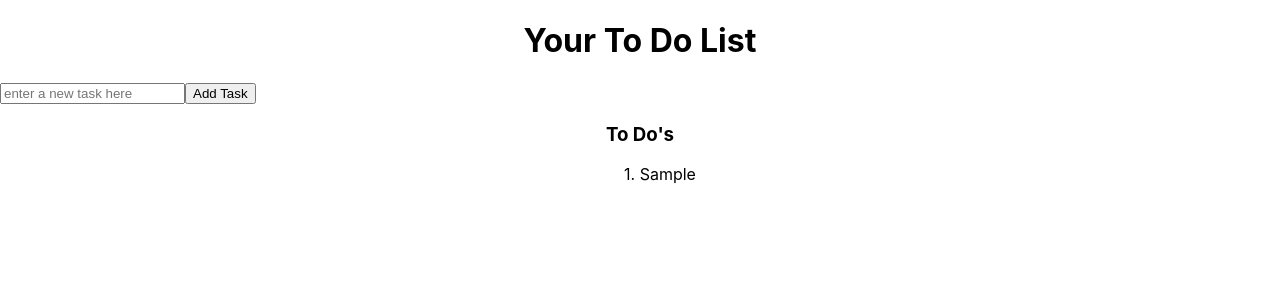
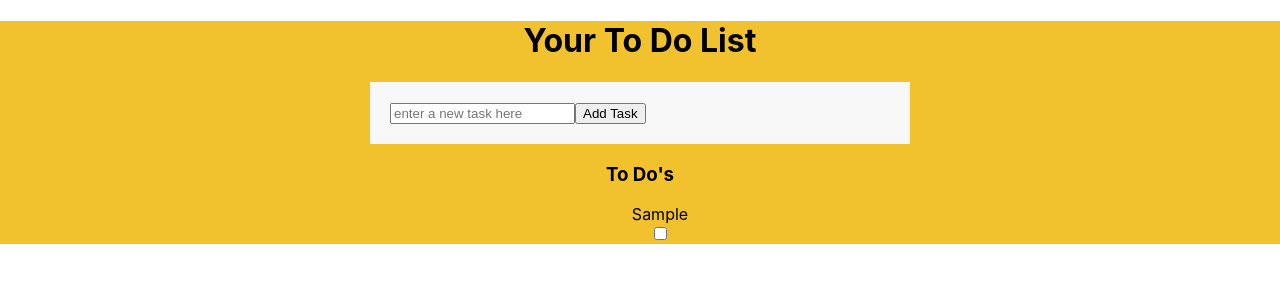
Before and after one commit to Anahisv23/Todo-List, a React (Create React App) app in the folder todo-list/: page / in a window 1280 px wide. Both pictures are taken after typing "Sample" into the empty fields and a click on the button "Add Task". Shown: the top 300 px of the page. Built offline with nearby package versions, Linux system fonts and the light colour scheme.

Commit message:
added checkbox functionality

```diff
--- a/todo-list/src/App.js
+++ b/todo-list/src/App.js
@@ -1,43 +1,82 @@
-import tasks from "./TasksData";
-import React, { useState, useEffect } from "react";
+// import tasks from "./TasksData";
+import React, { useState } from "react";
 
 function App() {
   const [tasksArr, setTasksArr] = useState([]);
-  const [input, setInput] = useState("")
-
+  const [input, setInput] = useState("");
+  const [isChecked, setIsChecked] = useState(false);
 
   const handleChange = (e) => {
-    if(e.target.name === "input"){
-      setInput(e.target.value)
+    if (e.target.name === "input") {
+      setInput(e.target.value);
     }
-  }
-
+  };
 
   const handleAdd = (e) => {
-    e.preventDefault()
-    let taskNumber = tasksArr.length + 1
-    let taskToAdd = {"id": taskNumber, "task": input, "complete": false }
-    setTasksArr((prev) =>
-      [...prev, taskToAdd]
-    )
-    setInput("")
-  }
+    e.preventDefault();
+    let taskNumber = tasksArr.length + 1;
+    let taskToAdd = { id: taskNumber, task: input, complete: false };
+    setTasksArr((prev) => [...prev, taskToAdd]);
+    setInput("");
+  };
 
-  // const handleComplete =
+  const handleComplete = (e) => {
+    console.log("EEE", e.target.name);
+    tasksArr.map((currTask) => {
+      console.log("is checked BEFORE", isChecked);
+      if (currTask.task === e.target.name) {
+        console.log("found match");
+        currTask.complete = !currTask.complete;
+        setIsChecked(!isChecked);
+      }
+      return currTask;
+    });
+    setTasksArr(tasksArr);
+    console.log("affter", tasksArr);
+  };
+  console.log("is checked after", isChecked);
+
   return (
-    <div className="App">
-      <h1 style={{ textAlign: "center"}}>Your To Do List</h1>
-      <form>
-      <label>
-        <input type="text" placeholder="enter a new task here" name="input" onChange={handleChange} value={input}/>
-      </label>
-      <button onClick={handleAdd}>Add Task</button>
-    </form>
-    <h3 style={{ textAlign: "center"}}>To Do's</h3>
+    <div className="toDo">
+      <h1 style={{ textAlign: "center" }}>Your To Do List</h1>
+      <div className="form-container">
+      <form className="centered-form">
+        <label>
+          <input
+            type="text"
+            placeholder="enter a new task here"
+            name="input"
+            onChange={handleChange}
+            value={input}
+          />
+        </label>
+        <button onClick={handleAdd}>Add Task</button>
+      </form>
+      </div>
+      <h3 style={{ textAlign: "center" }}>To Do's</h3>
       {tasksArr.map((currTask) => {
         return (
-          <ul style={{ textAlign: "center"}}>
-            <li>{currTask.id}. {currTask.task}</li>
+          <ul style={{ textAlign: "center" }} key={currTask.id}>
+            <li>
+              {currTask.task} {currTask.complete}
+            </li>
+            {/* <button onClick={handleComplete} name={currTask.task}>check</button> */}
+
+            {currTask.complete === true ? (
+              <input
+                type="checkbox"
+                checked={true}
+                name={currTask.task}
+                onChange={handleComplete}
+              />
+            ) : (
+              <input
+                type="checkbox"
+                checked={false}
+                name={currTask.task}
+                onChange={handleComplete}
+              />
+            )}
           </ul>
         );
       })}
--- a/todo-list/src/index.css
+++ b/todo-list/src/index.css
@@ -15,3 +15,20 @@ code {
 ul {
   list-style: none;
 }
+
+.toDo {
+  background-color: #F2C12E;
+}
+
+.form-container {
+  display: flex;
+  align-items: center;
+  justify-content: center;
+}
+
+.centered-form {
+  width: 80%;
+  max-width: 500px;
+  padding: 20px;
+  background-color: #f8f8f8;
+}
```
